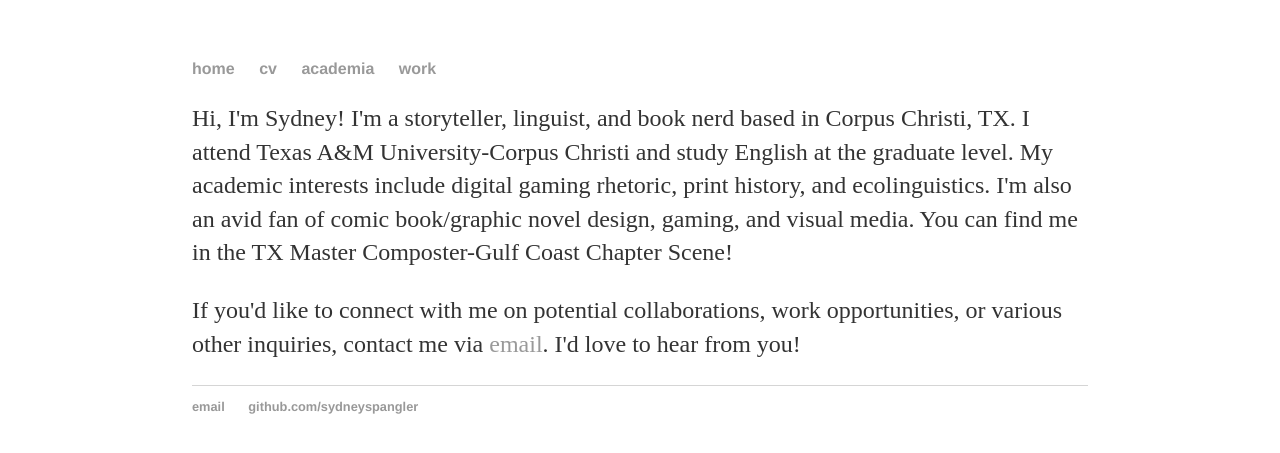
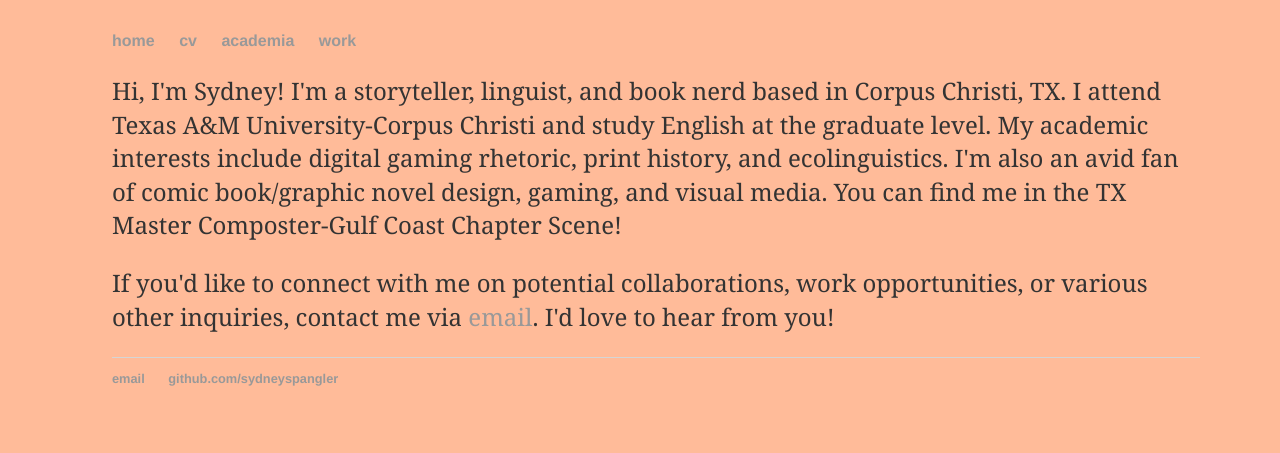
Before and after one commit to sydneyspangler/sydneyspangler.github.io, a Jekyll site: the page built from index.html, in a window 1280 px wide. Shown: the top 453 px of the page. Built offline with Jekyll 4.4.1, drawn with Linux system fonts in a browser that asks for light colours.

Commit message:
Update main.css

```diff
--- a/css/main.css
+++ b/css/main.css
@@ -1,6 +1,9 @@
 body {
-    margin: 60px auto;
-    width: 70%;
+    background-color: #ffbb99;
+    color: inherit;
+    font-family: 'Georgia', serif;
+    margin: 2em;
+    padding: 0 3em 3em 5em;
 }
 
 nav ul, footer ul {
```
